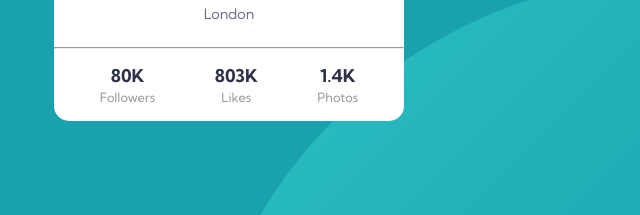
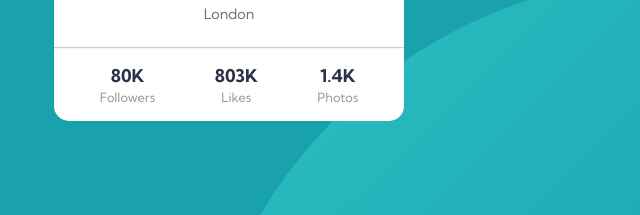
Before and after one commit to Boukerdenaa-Sofiane/profile-card-component-main, a plain HTML site: page index.html in a window 1280 px wide. Shown: the part 457-672 px from the top of the page, 411-1051 px from the left. Drawn offline with Linux system fonts and the light colour scheme.

Commit message:
change hr color

```diff
--- a/style.css
+++ b/style.css
@@ -72,7 +72,8 @@ img {
 hr {
   width: 110%;
   height: 0.5px;
-  background-color: var(--natr-color1);
+  background-color: rgb(226, 226, 226);
+  opacity: 0.5;
   margin-bottom: 1rem;
 }
 
```
